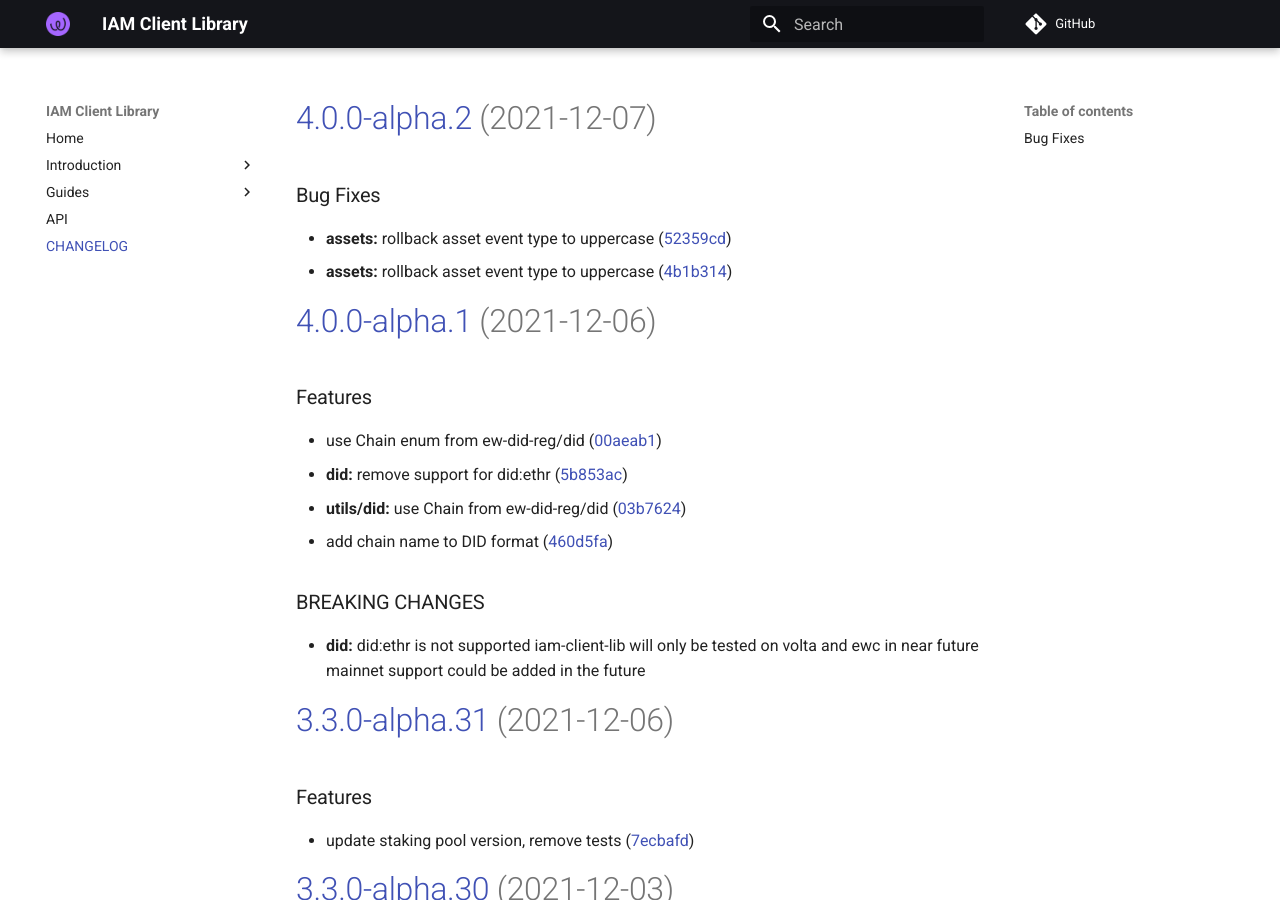
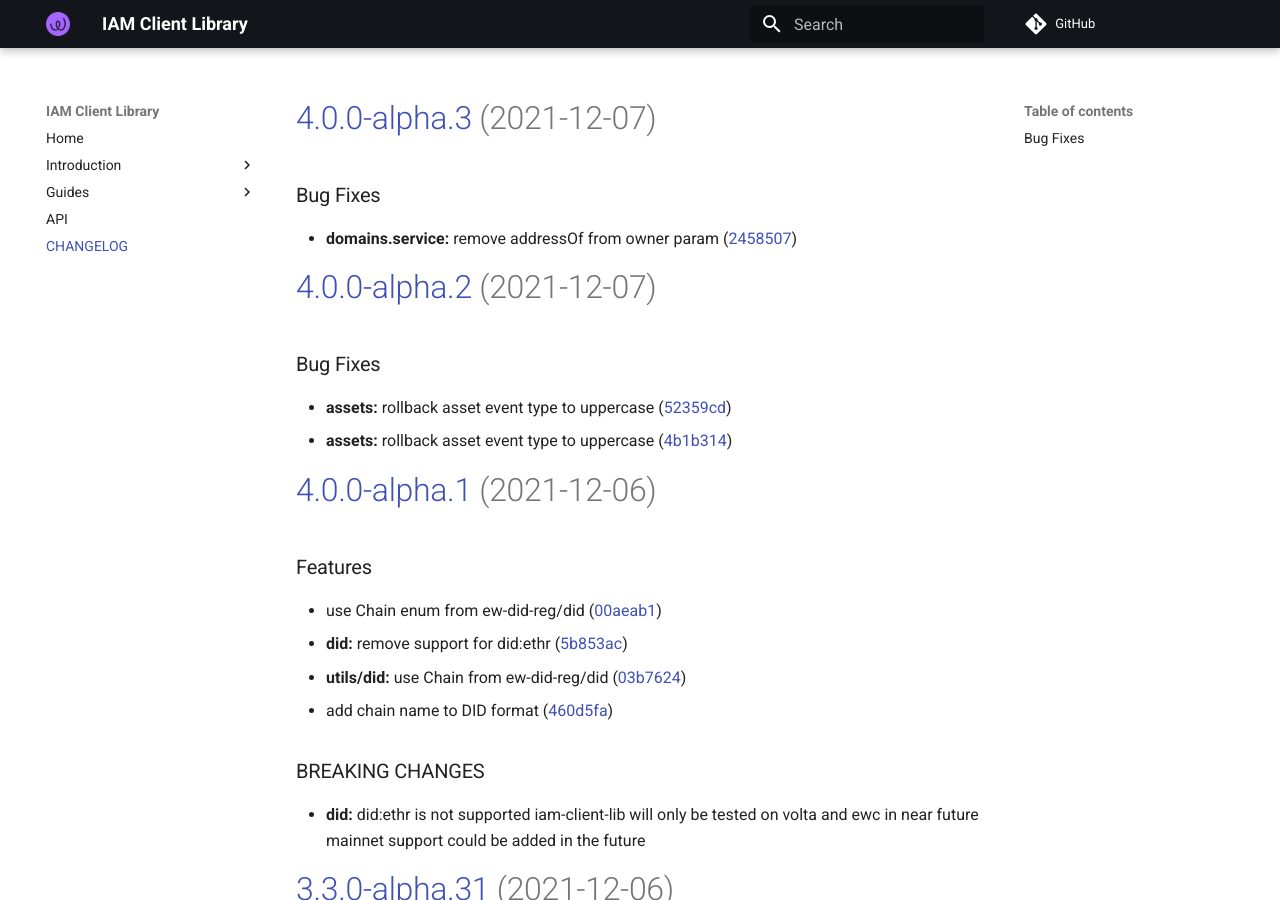
Before and after one commit to energywebfoundation/iam-client-lib, an MkDocs documentation site: the page built from docs/CHANGELOG.md, in a window 1280 px wide and 900 px high. Built offline with MkDocs 1.6.1 and Material for MkDocs 9.7.7, drawn with Linux system fonts in a browser that asks for light colours; comment, search, counter and statistics services are not loaded.

Commit message:
chore(release): 4.0.0-alpha.3 [skip ci]
# [4.0.0-alpha.3](https://github.com/energywebfoundation/iam-client-lib/compare/v4.0.0-alpha.2...v4.0.0-alpha.3) (2021-12-07)

### Bug Fixes

* **domains.service:** remove addressOf from owner param ([2458507](https://github.com/energywebfoundation/iam-client-lib/commit/24585076952e7f2e366e62802011d252be41c4fe))

```diff
--- a/docs/CHANGELOG.md
+++ b/docs/CHANGELOG.md
@@ -1,3 +1,10 @@
+# [4.0.0-alpha.3](https://github.com/energywebfoundation/iam-client-lib/compare/v4.0.0-alpha.2...v4.0.0-alpha.3) (2021-12-07)
+
+
+### Bug Fixes
+
+* **domains.service:** remove addressOf from owner param ([2458507](https://github.com/energywebfoundation/iam-client-lib/commit/24585076952e7f2e366e62802011d252be41c4fe))
+
 # [4.0.0-alpha.2](https://github.com/energywebfoundation/iam-client-lib/compare/v4.0.0-alpha.1...v4.0.0-alpha.2) (2021-12-07)
 
 
--- a/package.json
+++ b/package.json
@@ -1,6 +1,6 @@
 {
     "name": "iam-client-lib",
-    "version": "4.0.0-alpha.2",
+    "version": "4.0.0-alpha.3",
     "description": "Library for Decentralized Identity and Access Management",
     "main": "dist/index.js",
     "module": "dist/index.esm.js",
```
